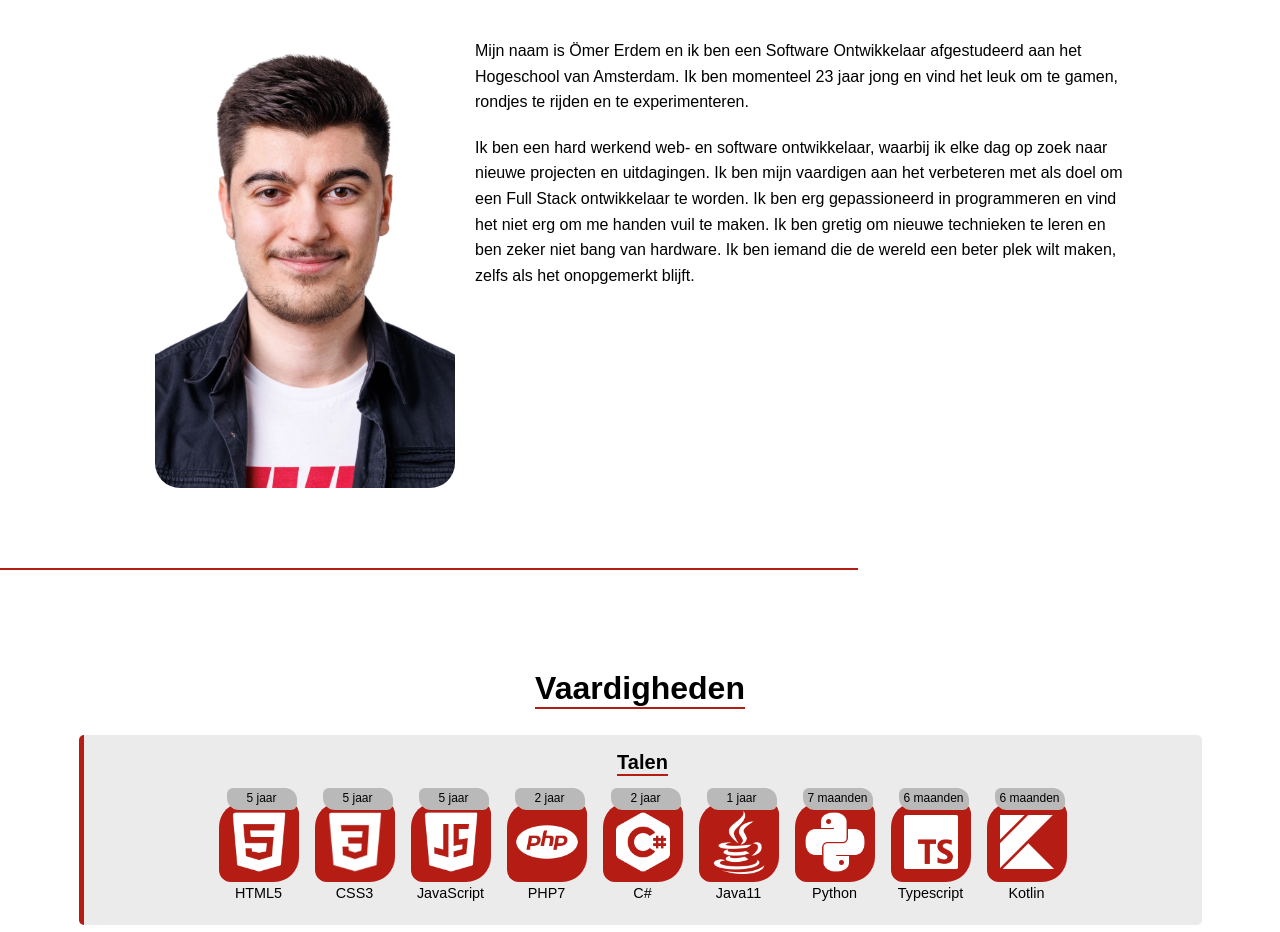
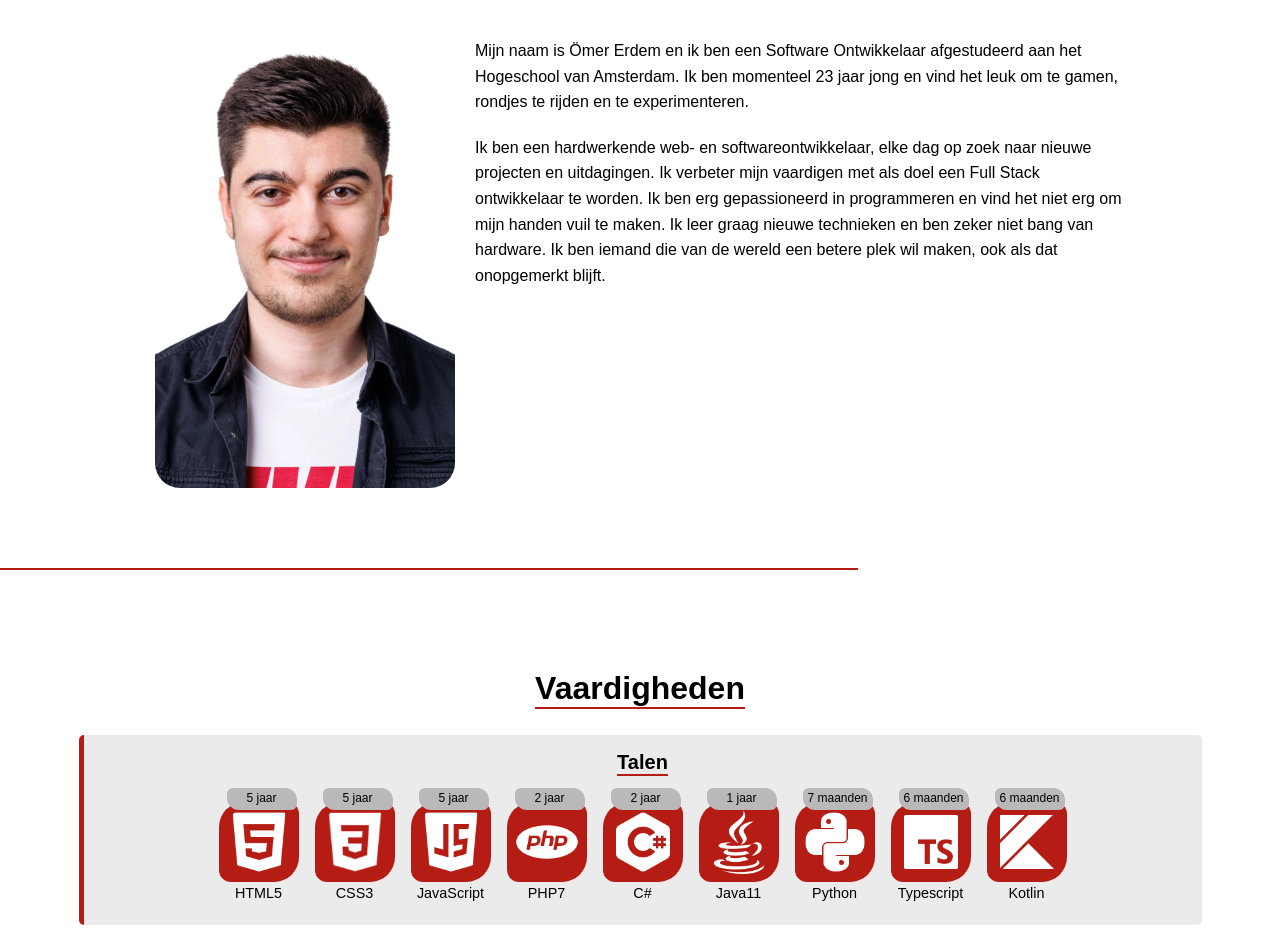
Before and after one commit to omwro/portfolio, a Vue app: page / in a window 1280 px wide. Shown: the part 941-1873 px from the top of the page. Built offline with nearby package versions, Linux system fonts and the light colour scheme.

Commit message:
betere formulering

```diff
--- a/src/i18n/translations.js
+++ b/src/i18n/translations.js
@@ -26,18 +26,11 @@ const translations = {
             resume: "View my resume",
             desc1: "My name is Ömer Erdem and I am a Software Engineer graduated at the Amsterdam University of Applied Sciences.",
             desc2: "I am currenctly 23 years old and like to game, drive around and experiment.",
-            desc3: "I am a hard working web- en software developer, who is every day in search for new projects and challenges.",
-            desc4: "I am improving my skills with the aim to become a Full Stack developer.",
-            desc5: "I am really passionate in programming and would not mind to get my hands dirty again.",
-            desc6: "I am eager to learn new techniques and I am surely not afraid of hardware.",
-            desc7: "I am someone who likes to make the world a better place, even if it goes unnoticed.",
-            description1: "My name is Omer Erdem and I am a fourth year Software Engineer student at the Amsterdam " +
-                "University of Applied Sciences. I am currently 23 years old and I like to game, drive around and experiment.",
-            description2: "I am a hardworking web- and software developer student who is every day in search for new" +
-                " projects and challenges to improve my skills to eventually become a Full Stack Developer. I am really " +
-                "passionate in programming and would not mind to get my hands dirty again. I am eager to learn new " +
-                "techniques and I am surely not afraid of hardware. I am someone who likes to make the world a better " +
-                "place, even if it goes unnoticed."
+            desc3: "I am a hardworking web- en software developer, looking for new projects and challenges every day.",
+            desc4: "I am improving my skills with the aim of becoming a Full Stack developer.",
+            desc5: "I am very passionate about programming and don't mind getting my hands dirty.",
+            desc6: "I like to learn new techniques and I am certainly not afraid of hardware.",
+            desc7: "I am someone who wants to make the world a better place, even if it goes unnoticed.",
         },
         skills: {
             title: "Skills",
@@ -179,19 +172,11 @@ const translations = {
             resume: "Bekijk mijn CV",
             desc1: "Mijn naam is Ömer Erdem en ik ben een Software Ontwikkelaar afgestudeerd aan het Hogeschool van Amsterdam.",
             desc2: "Ik ben momenteel 23 jaar jong en vind het leuk om te gamen, rondjes te rijden en te experimenteren.",
-            desc3: "Ik ben een hard werkend web- en software ontwikkelaar, waarbij ik elke dag op zoek naar nieuwe projecten en uitdagingen.",
-            desc4: "Ik ben mijn vaardigen aan het verbeteren met als doel om een Full Stack ontwikkelaar te worden.",
-            desc5: "Ik ben erg gepassioneerd in programmeren en vind het niet erg om me handen vuil te maken.",
-            desc6: "Ik ben gretig om nieuwe technieken te leren en ben zeker niet bang van hardware.",
-            desc7: "Ik ben iemand die de wereld een beter plek wilt maken, zelfs als het onopgemerkt blijft.",
-            description1: "Mijn naam is Omer Erdem en ik ben een vierde jaars Software Ontwikkelaar student aan het " +
-                "Hogeschool van Amsterdam. Ik ben momenteel 23 jaar jong en vind het leuk om te gamen, rondjes te rijden" +
-                " en te experimenteren.",
-            description2: "Ik ben een hard werkend web- en software ontwikkelaar student waarbij ik elke dag op zoek ben" +
-                " naar nieuwe projecten en uitdagingen om mijn vaardigheden te verbeteren om uiteindelijk een Full Stack" +
-                " ontwikkelaar te worden. Ik ben erg gepassioneerd in programmeren en vind het niet erg om me handen " +
-                "vuil te maken. Ik ben gretig om nieuwe technieken te leren en ben zeker niet bang van hardware. Ik ben " +
-                "iemand die de wereld een beter plek wilt maken, zelfs als het onopgemerkt blijft."
+            desc3: "Ik ben een hardwerkende web- en softwareontwikkelaar, elke dag op zoek naar nieuwe projecten en uitdagingen.",
+            desc4: "Ik verbeter mijn vaardigen met als doel een Full Stack ontwikkelaar te worden.",
+            desc5: "Ik ben erg gepassioneerd in programmeren en vind het niet erg om mijn handen vuil te maken.",
+            desc6: "Ik leer graag nieuwe technieken en ben zeker niet bang van hardware.",
+            desc7: "Ik ben iemand die van de wereld een betere plek wil maken, ook als dat onopgemerkt blijft.",
         },
         skills: {
             title: "Vaardigheden",
```
